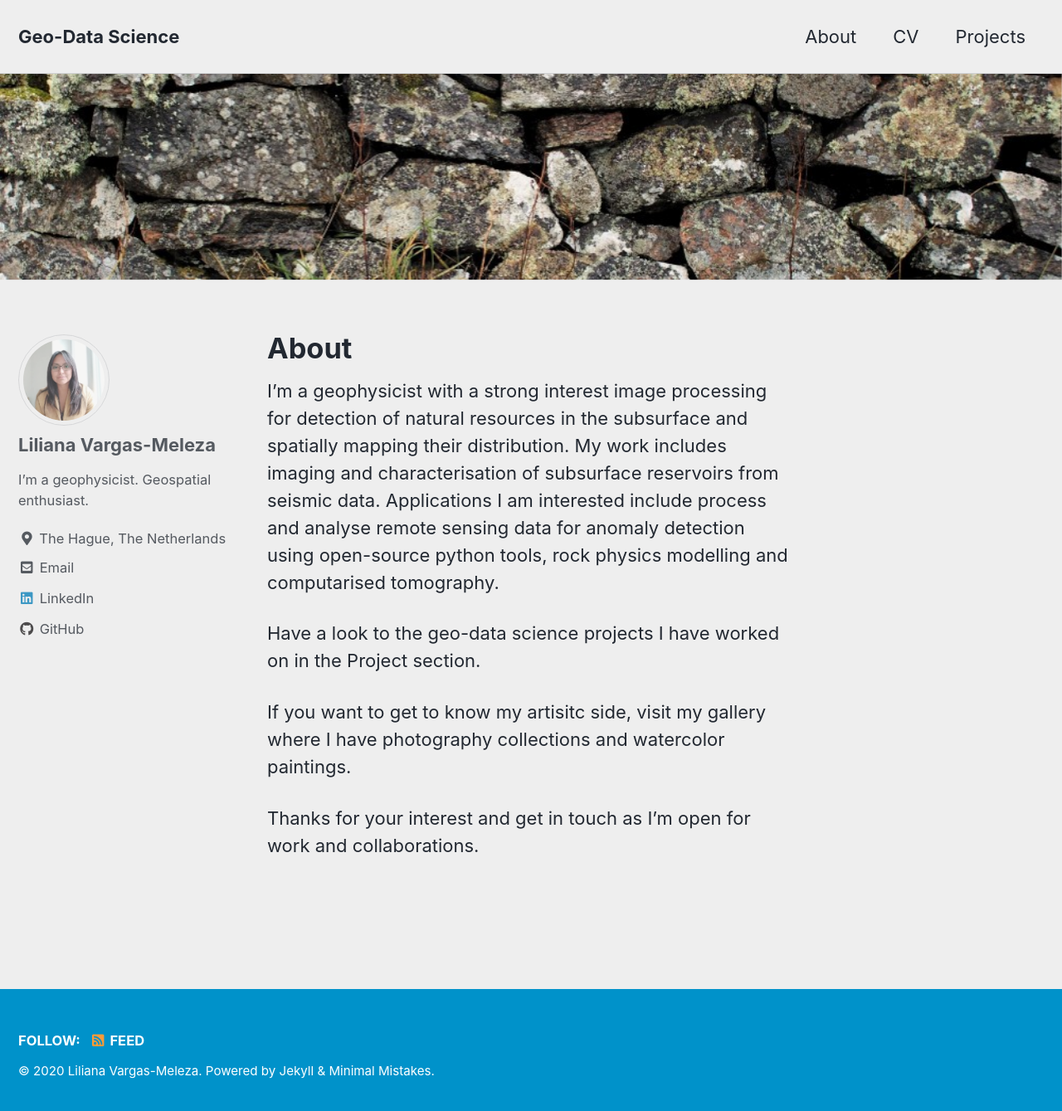
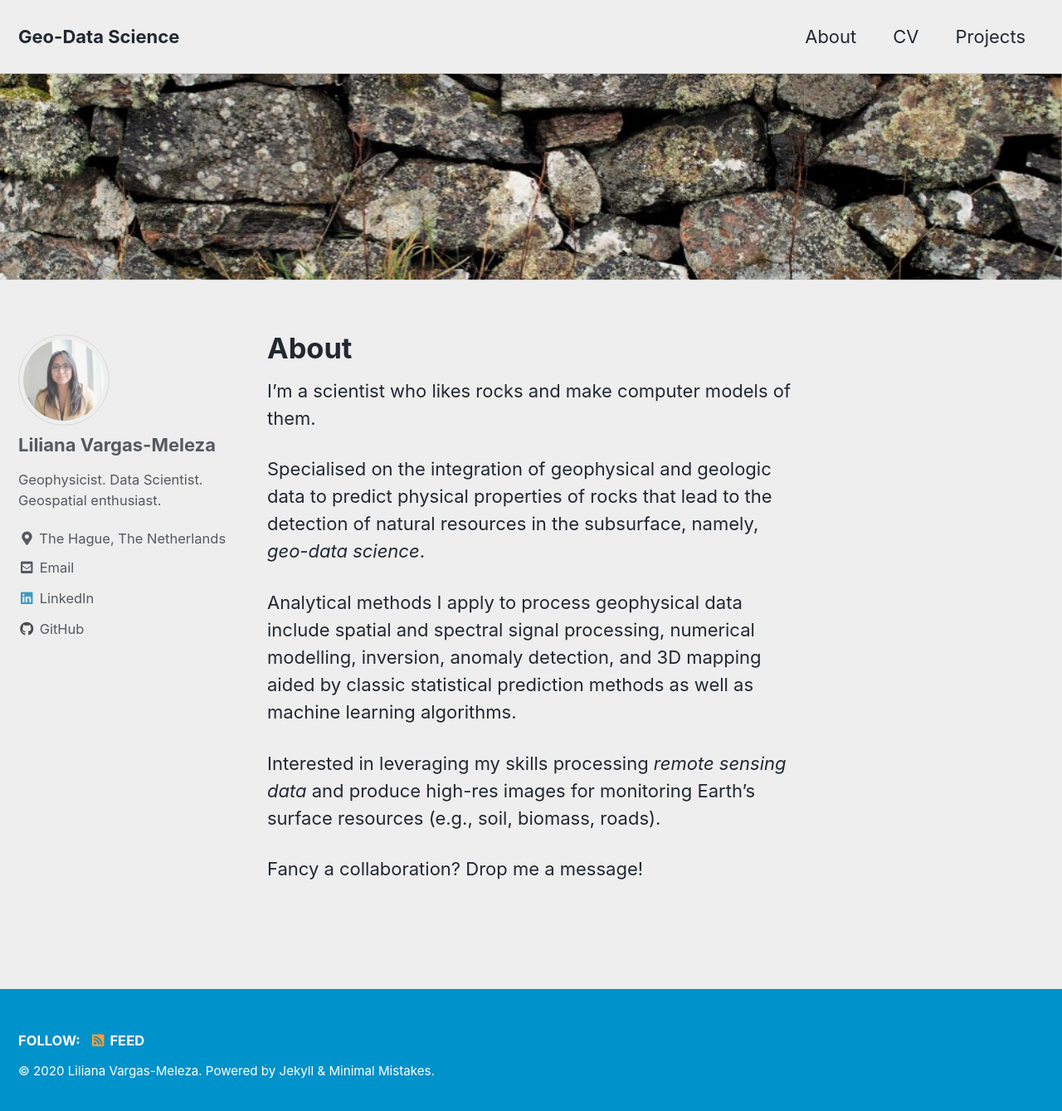
Before and after one commit to anailil/anailil.github.io, a Jekyll site: the page built from _pages/about.md, in a window 1280 px wide and 1347 px high. Shown: the top 1339 px of the window at 83% size. Built offline with Jekyll 4.4.1, drawn with Linux system fonts in a browser that asks for light colours; cached includes are drawn as plain includes.

Commit message:
updated about info

```diff
--- a/_config.yml
+++ b/_config.yml
@@ -95,7 +95,7 @@ analytics:
 author:
   name             : "Liliana Vargas-Meleza"
   avatar           : "/images/lvm2.jpg "
-  bio              : "I'm a geophysicist. Geospatial enthusiast."
+  bio              : "Geophysicist. Data Scientist. Geospatial enthusiast."
   location         : "The Hague, The Netherlands"
   email            : "liliana.meleza@gmail.com"
   github           : "anailil"
--- a/_pages/about.md
+++ b/_pages/about.md
@@ -5,10 +5,12 @@ header:
   image: "/images/wall2.JPG"
 ---
 
-I'm a geophysicist with a strong interest image processing for detection of natural resources in the subsurface and spatially mapping their distribution. My work includes imaging and characterisation of subsurface reservoirs from seismic data. Applications I am interested include process and analyse remote sensing data for anomaly detection using open-source python tools, rock physics modelling and computarised tomography.
+I'm a scientist who likes rocks and make computer models of them.
 
-Have a look to the geo-data science projects I have worked on in the Project section.
+Specialised on the integration of geophysical and geologic data to predict physical properties of rocks that lead to the detection of natural resources in the subsurface, namely, *geo-data science*.
 
-If you want to get to know my artisitc side, visit my gallery where I have photography collections and watercolor paintings.
+Analytical methods I apply to process geophysical data include spatial and spectral signal processing, numerical modelling, inversion, anomaly detection, and 3D mapping aided by classic statistical prediction methods as well as machine learning algorithms.
 
-Thanks for your interest and get in touch as I'm open for work and collaborations.
+Interested in leveraging my skills processing *remote sensing data* and produce high-res images for monitoring Earth's surface resources (e.g., soil, biomass, roads).
+
+Fancy a collaboration? Drop me a message!
```
